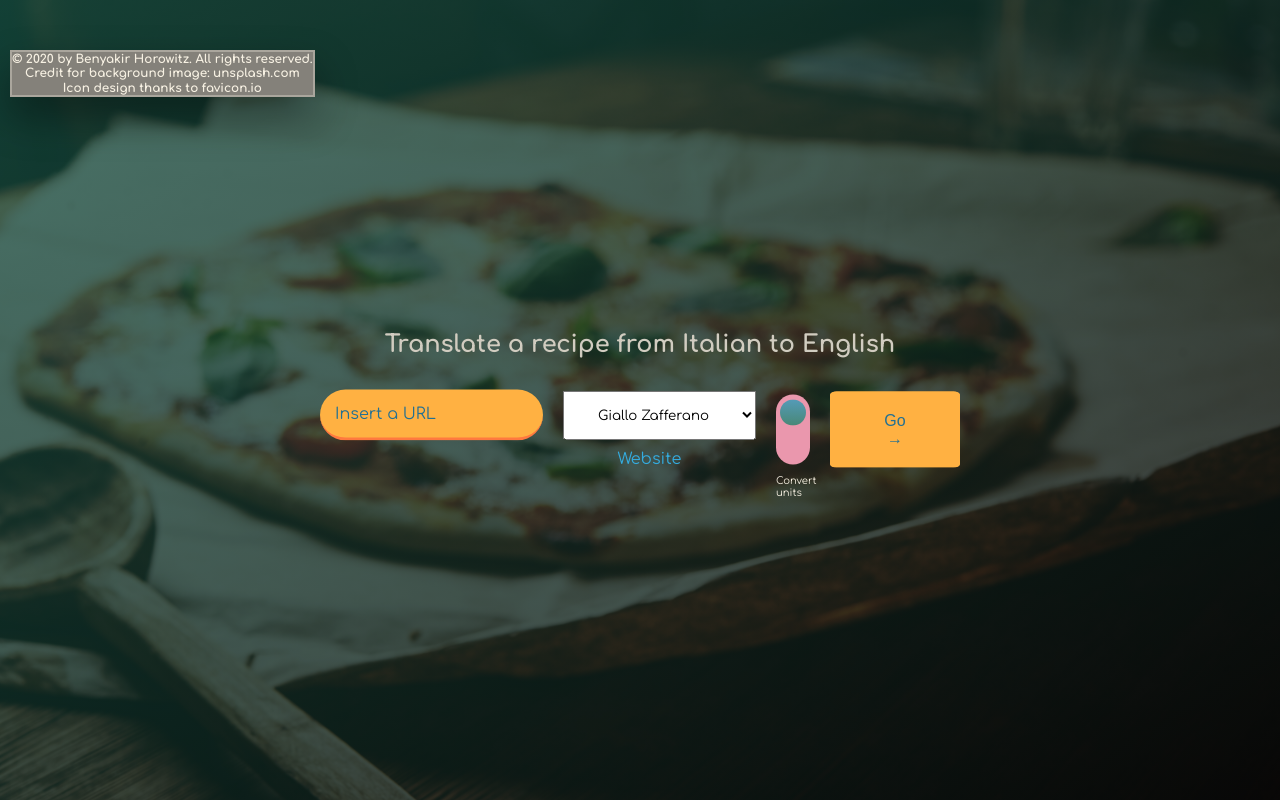
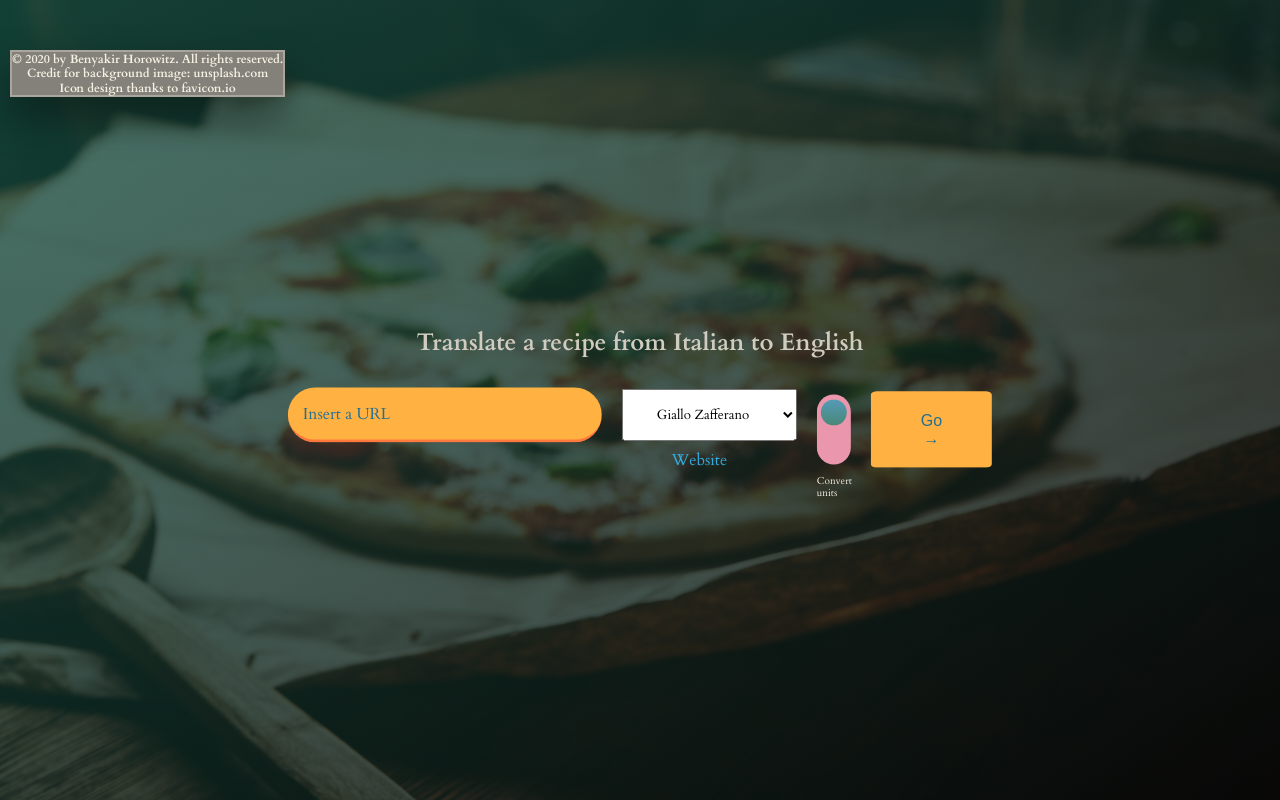
Before and after one commit to benyakirten/translation-website, a Flask app: page / in a window 1280 px wide. Run offline with Flask 2, Linux system fonts and the light colour scheme.

Commit message:
changed font

```diff
--- a/static/css/style.css
+++ b/static/css/style.css
@@ -83,7 +83,7 @@ body {
 }
 
 body {
-  font-family: "Comfortaa", cursive;
+  font-family: "Cardo", serif;
   font-weight: 400;
   line-height: 1.2;
 }
@@ -365,7 +365,6 @@ body {
 }
 .recipe__prep__item::before {
   content: counter(prep-counter);
-  font-family: "Kanit", sans-serif;
   font-size: 5rem;
   color: #cc8e35;
 }
--- a/static/sass/base/_typography.scss
+++ b/static/sass/base/_typography.scss
@@ -1,5 +1,5 @@
 body {
-    font-family: 'Comfortaa', cursive;
+    font-family: 'Cardo', serif;
     font-weight: 400;
     line-height: 1.2;
 }
--- a/static/sass/components/_recipe.scss
+++ b/static/sass/components/_recipe.scss
@@ -91,7 +91,6 @@
         }
         &__item::before {
             content: counter(prep-counter);
-            font-family: 'Kanit', sans-serif;
             font-size: 5rem;
             color: $color-orange-dark;
         }
--- a/templates/base.html
+++ b/templates/base.html
@@ -6,8 +6,7 @@
         <meta name="viewport" content="width=device-width, initial-scale=1.0">
         <link rel="icon" href="{{url_for('static', filename='icon/favicon.ico')}}" />
         <link rel="preconnect" href="https://fonts.gstatic.com">
-        <link href="https://fonts.googleapis.com/css2?family=Comfortaa:wght@300;400;700&display=swap" rel="stylesheet">
-        <link href="https://fonts.googleapis.com/css2?family=Kanit&display=swap" rel="stylesheet">
+        <link href="https://fonts.googleapis.com/css2?family=Cardo:wght@400;700&display=swap" rel="stylesheet">
         <link rel="stylesheet" href="{{url_for('static', filename='css/style.css')}}">
     </head>
     <body>
```
Also changed, not shown: README.md, 1 other file.
